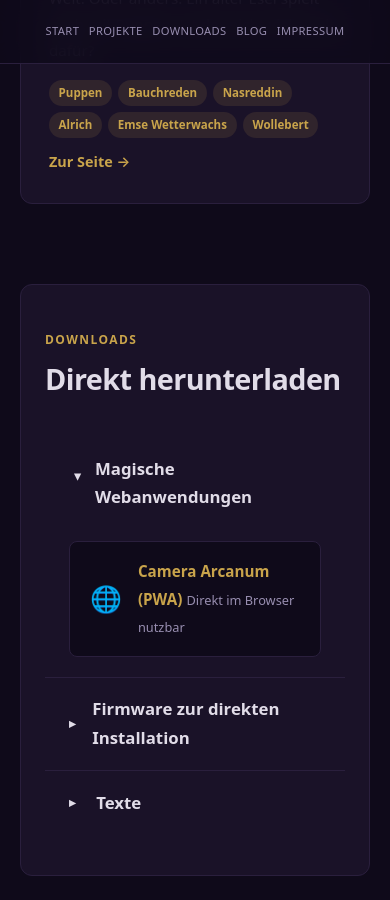
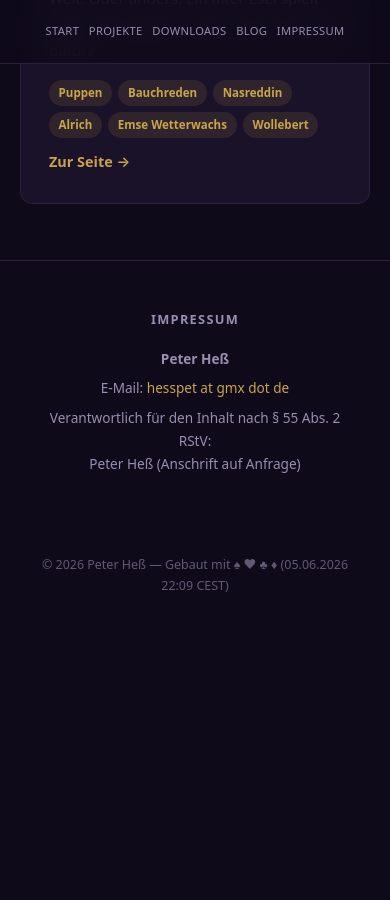
Before and after one commit to hesspet/Zauberhaft, a Jekyll site: the page built from index.html, in a window 390 px wide and 900 px high, scrolled down 1645 px. Built offline with Jekyll 4.4.1, drawn with Linux system fonts in a browser that asks for light colours; after the commit the page ends 2289 px from its top, so only the background shows below that.

Commit message:
Downloads: Hub-Seiten-Modell statt Accordion | /downloads/ als Navigation, 3 Detail-Seiten mit Lorem Ipsum + Buttons, CSS, Nav-Link aktualisiert

```diff
--- a/_includes/nav.html
+++ b/_includes/nav.html
@@ -1,7 +1,7 @@
 <nav class="main-nav" aria-label="Hauptnavigation">
     <a href="{{ '/' | relative_url }}">Start</a>
     <a href="{{ '/' | relative_url }}#projekte">Projekte</a>
-    <a href="{{ '/' | relative_url }}#downloads">Downloads</a>
+    <a href="{{ '/downloads/' | relative_url }}"{% if page.url contains '/downloads/' %} aria-current="page"{% endif %}>Downloads</a>
     <a href="{{ '/blog/' | relative_url }}"{% if page.url contains '/blog/' %} aria-current="page"{% endif %}>Blog</a>
     <a href="{{ '/' | relative_url }}#impressum">Impressum</a>
 </nav>
--- a/_layouts/default.html
+++ b/_layouts/default.html
@@ -6,7 +6,7 @@
 {% include nav.html %}
 {% include hero.html %}
 {% include projects.html %}
-{% include downloads.html %}
+
 {% include impressum.html %}
 {% include footer.html %}
 
--- a/assets/css/main.scss
+++ b/assets/css/main.scss
@@ -357,6 +357,56 @@
     opacity: 0.6;
 }
 
+/* ── Downloads ── */
+.downloads-main {
+    padding-top: calc(var(--nav-height) + 2rem);
+    max-width: var(--max-width);
+    margin: 0 auto;
+    padding-left: 2rem;
+    padding-right: 2rem;
+    padding-bottom: 2rem;
+}
+
+.downloads-titel {
+    font-size: clamp(1.8rem, 4vw, 2.6rem);
+    font-weight: 800;
+    letter-spacing: -0.02em;
+    margin-bottom: 1rem;
+}
+
+.downloads-einleitung {
+    color: var(--text-muted);
+    margin-bottom: 2.5rem;
+    max-width: 42rem;
+    font-size: 1.05rem;
+    line-height: 1.65;
+}
+
+.downloads-beschreibung {
+    max-width: 42rem;
+    margin-bottom: 2.5rem;
+    color: var(--text-muted);
+    line-height: 1.75;
+}
+
+.downloads-beschreibung p {
+    margin-bottom: 0.85rem;
+}
+
+.downloads-subtitel {
+    font-size: 1.15rem;
+    font-weight: 700;
+    color: var(--accent);
+    margin-top: 2rem;
+    margin-bottom: 1rem;
+}
+
+.downloads-zurueck {
+    margin-top: 2.5rem;
+    padding-top: 1.5rem;
+    border-top: 1px solid var(--border);
+}
+
 /* ── Responsive ── */
 @media (max-width: 720px) {
     .hero-grid {
@@ -375,7 +425,7 @@
     .card-grid { grid-template-columns: 1fr; }
     .dl-grid { grid-template-columns: 1fr; }
     section { padding: 3.5rem 1.25rem; }
-    #downloads { margin: 1.5rem 1.25rem; padding: 2.5rem 1.5rem; }
+    .downloads-main { padding-left: 1.25rem; padding-right: 1.25rem; }
 }
 
 @media (max-width: 400px) {
--- /dev/null
+++ b/downloads/index.md
@@ -0,0 +1,36 @@
+---
+layout: downloads
+title: Downloads
+permalink: /downloads/
+---
+
+<div class="downloads-hub">
+    <h1 class="downloads-titel">{{ page.title }}</h1>
+    <p class="downloads-einleitung">
+        Direkter Zugriff auf Software, Firmware und Dokumente zu meinen Projekten.
+        W&auml;hle eine Kategorie, um die verf&uuml;gbaren Downloads zu sehen.
+    </p>
+
+    <div class="card-grid">
+        <div class="card">
+            <div class="card-icon">🌐</div>
+            <h3>Magische Webanwendungen</h3>
+            <p>Progressive Web Apps, die direkt im Browser laufen &mdash; keine Installation n&ouml;tig. Einfach &ouml;ffnen und loszaubern.</p>
+            <a class="card-link" href="{{ '/downloads/webapps/' | relative_url }}">Zur &Uuml;bersicht &rarr;</a>
+        </div>
+
+        <div class="card">
+            <div class="card-icon">📦</div>
+            <h3>Firmware &amp; Apps</h3>
+            <p>Firmware f&uuml;r ESP32-Mikrocontroller und Companion-Apps f&uuml;r Android. Alles zum direkten Flashen und Installieren.</p>
+            <a class="card-link" href="{{ '/downloads/firmware/' | relative_url }}">Zur &Uuml;bersicht &rarr;</a>
+        </div>
+
+        <div class="card">
+            <div class="card-icon">📚</div>
+            <h3>Texte &amp; Dokumentation</h3>
+            <p>Anleitungen, Artikel und Referenzen zum Nachlesen. Das geballte Wissen aus dem Blog und dar&uuml;ber hinaus.</p>
+            <a class="card-link" href="{{ '/downloads/texte/' | relative_url }}">Zur &Uuml;bersicht &rarr;</a>
+        </div>
+    </div>
+</div>
```
Also changed, not shown: _layouts/downloads.html (added, +28 -0 lines), downloads/firmware.md (added, +46 -0 lines), downloads/texte.md (added, +43 -0 lines), downloads/webapps.md (added, +43 -0 lines).
